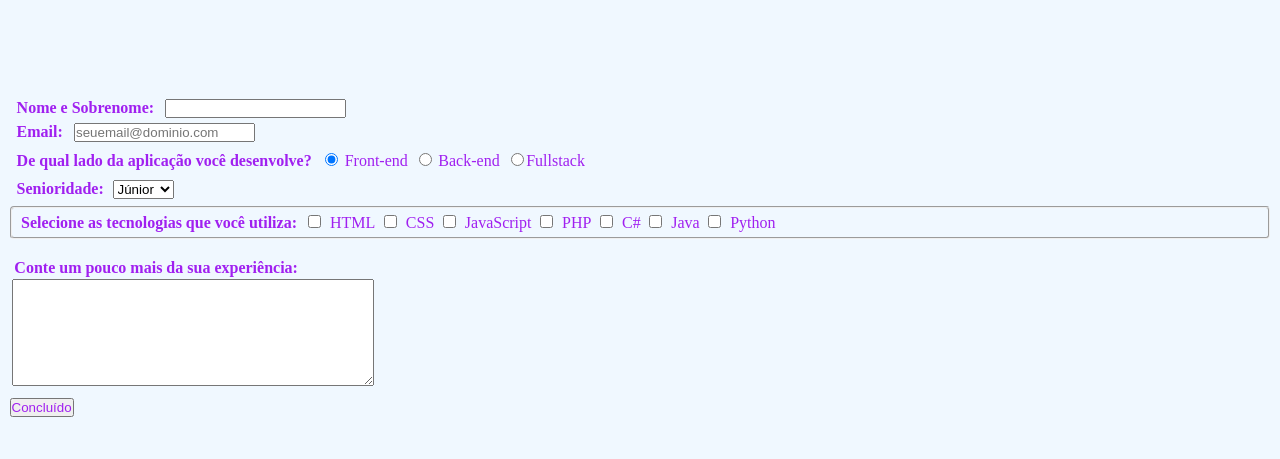
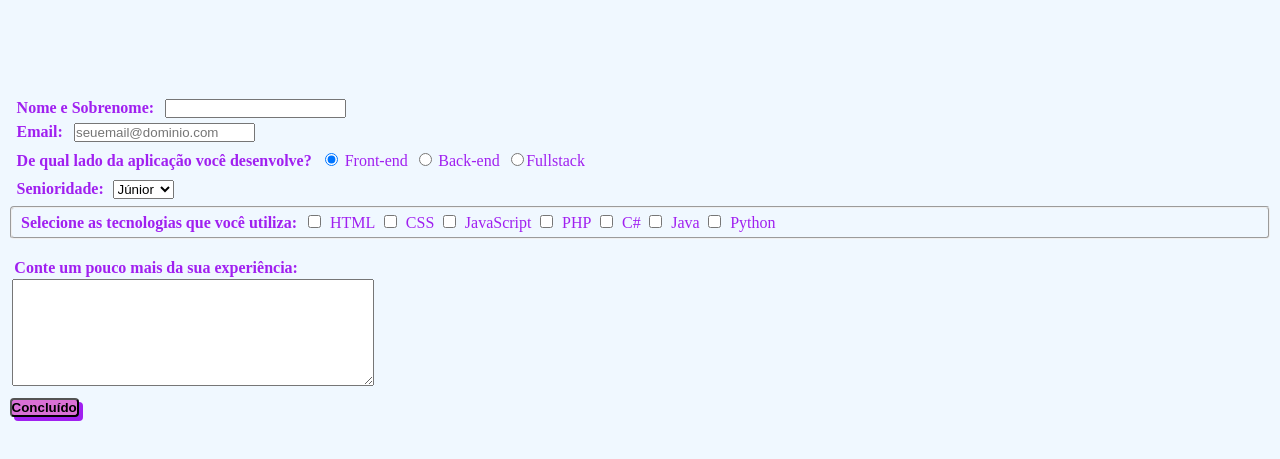
Before and after one commit to carollinemv/Projeto-2, a plain HTML site: page index.html in a window 1280 px wide. Shown: the part 65-524 px from the top of the page. Drawn offline with Linux system fonts and the light colour scheme.

Commit message:
Add files via upload

```diff
--- a/style.css
+++ b/style.css
@@ -30,5 +30,14 @@
 }
 
 .botao{
-    color: #A020F0;
+    font-weight: bold;
+    background-color:#da70d6;
+    border-radius: 4px;
+    transition: transform 200ms, box-shadow 200ms;
+    box-shadow: #A020F0 4px 4px 0px;
+
 }
+.botao:active {
+    transform: translateY(4px) translateX(4px);
+    box-shadow: #A020F0 0px 0px 0px;
+}
```
